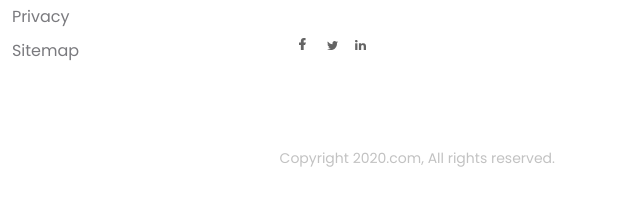
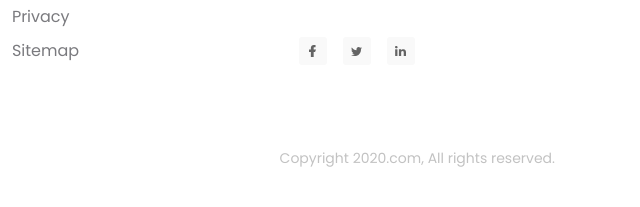
Before and after one commit to No2004LTC/f8-htmlcss-01, a plain HTML site: page index.html in a window 1280 px wide. Shown: the part 4055-4262 px from the top of the page, 640-1280 px from the left. Drawn offline with Linux system fonts and the light colour scheme.

Commit message:
Fix bug phần Social

```diff
--- a/assets/css/styles.css
+++ b/assets/css/styles.css
@@ -614,8 +614,17 @@ a {
 }
 
 .footer .social-link {
+    display: flex;
+    align-items: center;
+    justify-content: center;
     width: 28px;
     height: 28px;
+    border-radius: 3px;
+    background: #f9f9f9;
+}
+
+.footer .social-link + .social-link {
+    margin-left: 16px;
 }
 
 .footer .row-bottom {
```
